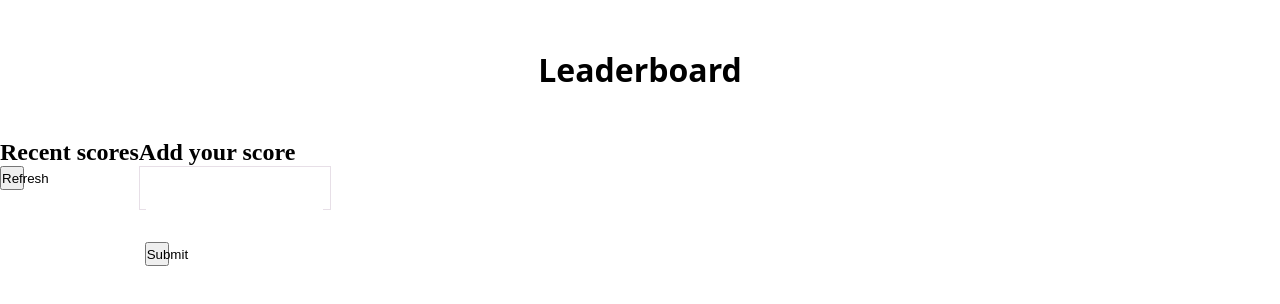
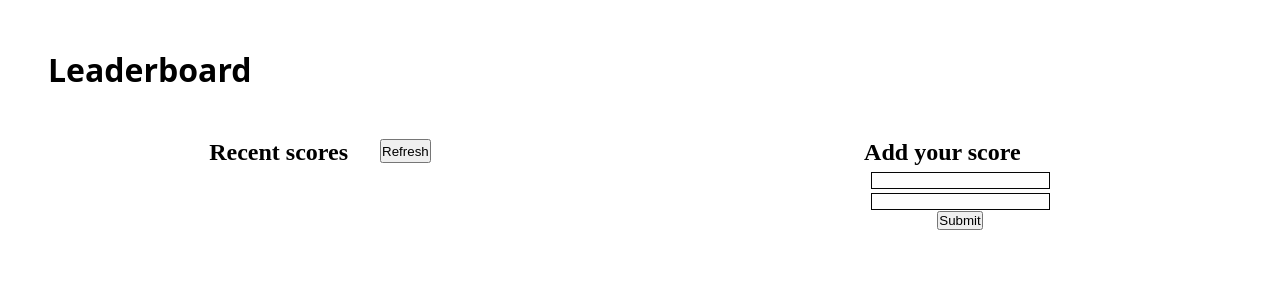
Before and after one commit to mrcbq/Leaderboard, a website built with webpack: page src/index.html in a window 1280 px wide. Built offline with nearby package versions, Linux system fonts and the light colour scheme.

Commit message:
add basic css styles

```diff
--- a/src/index.css
+++ b/src/index.css
@@ -7,8 +7,18 @@
 /* Body styles */
 body h1 {
   padding: 3rem;
-  text-align: center;
   font-family: 'Open Sans', 'Lucida Grande', tahoma, verdana, arial, sans-serif;
+}
+
+.view-container {
+  display: grid;
+  grid-template-columns: 1fr 1fr;
+  justify-items: center;
+}
+
+.recent-scores {
+  display: flex;
+  gap: 2rem;
 }
 
 /* Input styles */
@@ -16,12 +26,11 @@ input {
   background-color: rgb(255, 255, 255);
   height: 2rem;
   margin: 0.1rem;
-  border: none;
+  border: 1px solid #000000f9;
 }
 
 /* Button styles */
 button {
-  width: 1.5rem;
   height: 1.5rem;
 }
 
@@ -29,13 +38,9 @@ button {
 form,
 li {
   padding: 0.3rem;
-  display: grid;
+  display: flex;
+  flex-direction: column;
   justify-content: space-between;
   align-items: center;
-  border: 1px solid #e7dfe7f9;
   height: 2rem;
 }
-
-.view-container {
-  display: flex;
-}
--- a/src/index.html
+++ b/src/index.html
@@ -12,8 +12,10 @@
   <h1>Leaderboard</h1>
   <div class="view-container">
     <div>
-      <h2>Recent scores</h2>
-      <button>Refresh</button>
+      <div class="recent-scores">
+        <h2>Recent scores</h2>
+        <button>Refresh</button>
+      </div>
       <ul id="scores-container"></ul>
     </div>
 
```
Also changed, not shown: dist/index.html, dist/main.css.
